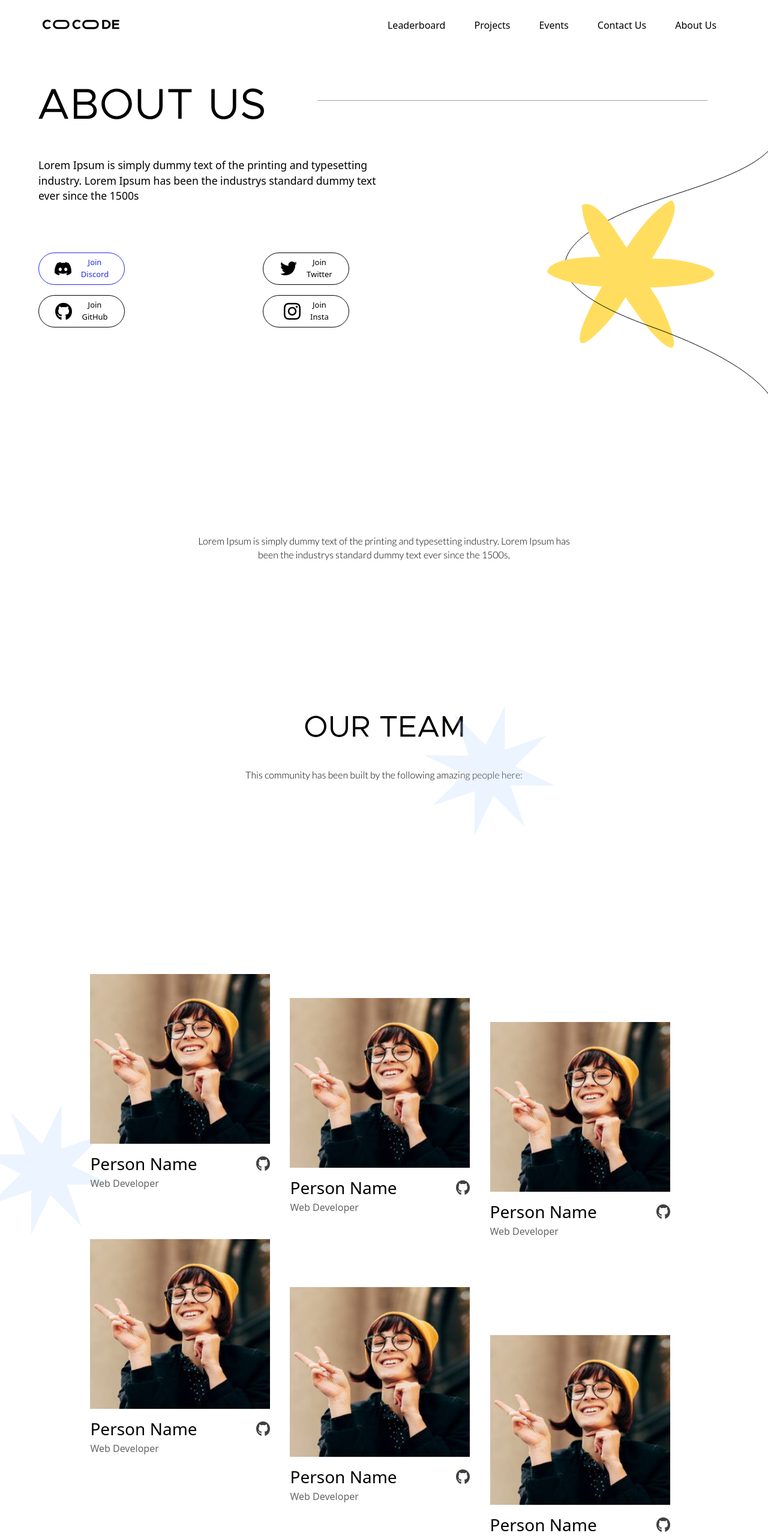
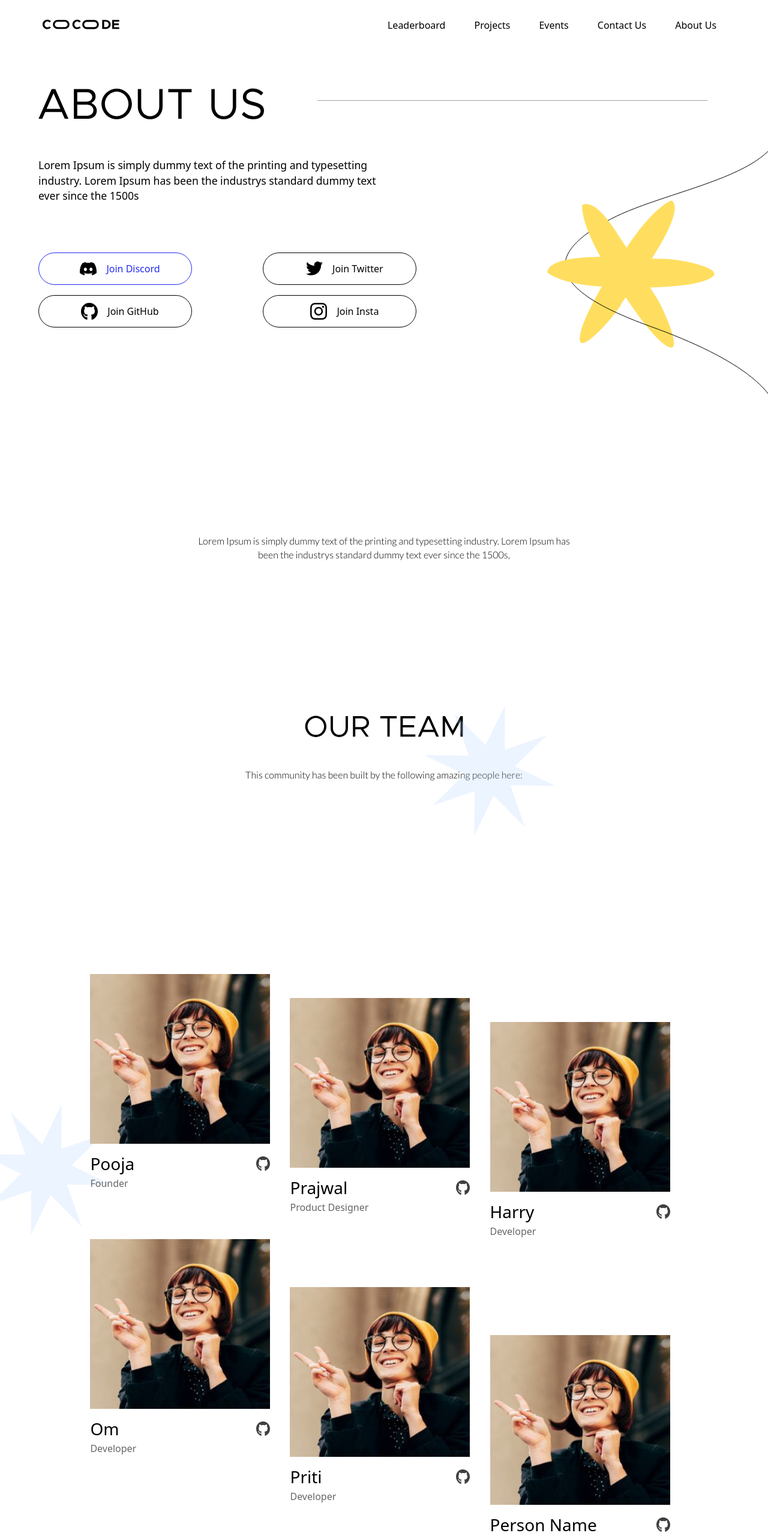
Before and after one commit to thecocode/cocode-client, a React (Create React App) app: page /about-us in a window 1280 px wide. Shown: the top 2566 px of the page at 60% size. Built offline with nearby package versions, Linux system fonts and the light colour scheme.

Commit message:
about us v2

```diff
--- a/src/components/Button/index.tsx
+++ b/src/components/Button/index.tsx
@@ -12,6 +12,7 @@ interface IBaseButton extends ButtonHTMLAttributes<HTMLButtonElement> {
   title?: string;
   variant?: ButtonVariants;
   extendedClassNames?: string;
+  link?: string;
 }
 
 const buttonStyles = {
@@ -23,6 +24,7 @@ export function BaseButton({
   type,
   LeftIcon,
   RightIcon,
+  link,
   extendedClassNames,
   variant = ButtonVariants.PRIMARY,
 }: IBaseButton) {
@@ -36,7 +38,9 @@ export function BaseButton({
       className={`px-[clamp(20px,2.9vw,40px)] py-[clamp(12px,1.25vw,24px)] flex items-center justify-center gap-4 ${getVariantStyles()} ${
         extendedClassNames ? extendedClassNames : null
       }`}
+
     >
+    { link ? <a href={link}  /> : null}
       {LeftIcon ? <LeftIcon /> : null}
       {title}
       {RightIcon ? <RightIcon /> : null}
--- a/src/routes/AboutUs/Buttons.tsx
+++ b/src/routes/AboutUs/Buttons.tsx
@@ -14,22 +14,27 @@ export function Buttons () {
         {
             icon: LeftArrow1,
             textColor: '#2129EF' ,
-            name: 'Join Discord'
+            name: 'Join Discord',
+            link: 'https://twitter.com/thecocode'
         },
         {
             icon: LeftArrow2,
             textColor: '#05669C' ,
-            name: 'Join Twitter'
+            name: 'Join Twitter',
+            link: 'https://twitter.com/thecocode'
+
         },
         {
             icon: LeftArrow3,
             textColor: '#886A3D' ,
-            name: 'Join GitHub'
+            name: 'Join GitHub',
+            link: 'https://twitter.com/thecocode'
         },
         {
             icon: LeftArrow4,
             textColor: '#000' ,
-            name: 'Join Insta'
+            name: 'Join Insta',
+            link: 'https://twitter.com/thecocode'
         },
     ]
     return(
@@ -46,7 +51,9 @@ export function Buttons () {
                 ${
                   screenType === ScreenTypes.TABLET ? 'text-[13px] w-[135px]  gap-1 h-[52px]' : null
                 }`}
+
                 />
+
                 <BaseButton
                   title= "Join Discrd"
 
--- a/src/routes/AboutUs/OurTeam.tsx
+++ b/src/routes/AboutUs/OurTeam.tsx
@@ -17,10 +17,10 @@ export function OurTeam ()  {
        <img className={`w-[100%] h-[75%] cover`} src="./assets/pic.png" />
        <div>
         <div className={`flex justify-between mt-3`}>
-          <p className={`text-[1.75rem] font-Poppins normal font-medium leading-normal `}>Person Name</p>
+          <p className={`text-[1.75rem] font-Poppins normal font-medium leading-normal `}>Pooja</p>
           <img src="./assets/Vector-6.svg"/>
         </div>
-        <div className={`font-Poppins text-[16px] normal text-[#666] leading-normal font-extralight`}>Web Developer</div>
+        <div className={`font-Poppins text-[16px] normal text-[#666] leading-normal font-extralight`}>Founder</div>
        </div>
     </div>
 
@@ -33,10 +33,10 @@ export function OurTeam ()  {
      <img className={`w-[100%] h-[75%] `} src="./assets/pic.png" />
      <div>
         <div className={`flex justify-between mt-3`}>
-          <p className={`text-[1.75rem] font-Poppins normal font-medium leading-normal `}>Person Name</p>
+          <p className={`text-[1.75rem] font-Poppins normal font-medium leading-normal `}>Prajwal</p>
           <img src="./assets/Vector-6.svg"/>
         </div>
-        <div className={`font-Poppins text-[16px] normal text-[#666] leading-normal font-extralight`}>Web Developer</div>
+        <div className={`font-Poppins text-[16px] normal text-[#666] leading-normal font-extralight`}>Product Designer</div>
        </div>
    </div>
 
@@ -49,10 +49,10 @@ export function OurTeam ()  {
      <img className={`w-[100%] h-[75%] cover`} src="./assets/pic.png" />
      <div>
         <div className={`flex justify-between mt-3`}>
-          <p className={`text-[1.75rem] font-Poppins normal font-medium leading-normal `}>Person Name</p>
+          <p className={`text-[1.75rem] font-Poppins normal font-medium leading-normal `}>Harry</p>
           <img src="./assets/Vector-6.svg"/>
         </div>
-        <div className={`font-Poppins text-[16px] normal text-[#666] leading-normal font-extralight`}>Web Developer</div>
+        <div className={`font-Poppins text-[16px] normal text-[#666] leading-normal font-extralight`}>Developer</div>
        </div>
    </div>
 
@@ -63,10 +63,10 @@ export function OurTeam ()  {
      <img className={`w-[100%] h-[75%]`} src="./assets/pic.png" />
      <div>
         <div className={`flex justify-between mt-3`}>
-          <p className={`text-[1.75rem] font-Poppins normal font-medium leading-normal `}>Person Name</p>
+          <p className={`text-[1.75rem] font-Poppins normal font-medium leading-normal `}>Om</p>
           <img src="./assets/Vector-6.svg"/>
         </div>
-        <div className={`font-Poppins text-[16px] normal text-[#666] leading-normal font-extralight`}>Web Developer</div>
+        <div className={`font-Poppins text-[16px] normal text-[#666] leading-normal font-extralight`}>Developer</div>
        </div>
    </div>
 
@@ -79,10 +79,10 @@ export function OurTeam ()  {
      <img className={`w-[100%] h-[75%] cover`} src="./assets/pic.png" />
      <div>
         <div className={`flex justify-between mt-3`}>
-          <p className={`text-[1.75rem] font-Poppins normal font-medium leading-normal `}>Person Name</p>
+          <p className={`text-[1.75rem] font-Poppins normal font-medium leading-normal `}>Priti</p>
           <img src="./assets/Vector-6.svg"/>
         </div>
-        <div className={`font-Poppins text-[16px] normal text-[#666] leading-normal font-extralight`}>Web Developer</div>
+        <div className={`font-Poppins text-[16px] normal text-[#666] leading-normal font-extralight`}>Developer</div>
        </div>
    </div>
 
--- a/src/routes/AboutUs/something.tsx
+++ b/src/routes/AboutUs/something.tsx
@@ -4,7 +4,7 @@ import { useMediaQuery } from '../../hooks';
 import { ButtonTypes, ScreenTypes } from '../../types';
 import { BaseButton } from '../../components/Button/index';
 import { LeftArrow1, LeftArrow2, LeftArrow3, LeftArrow4 } from './Icons';
-
+import { Link } from 'react-router-dom';
 
 export function Buttons () {
     const { screenType } = useMediaQuery();
@@ -14,24 +14,30 @@ export function Buttons () {
         {
             icon: LeftArrow1,
             socialColor: '#2129EF' ,
-            name: 'Join Discord'
+            name: 'Join Discord',
+            link: 'https://twitter.com/thecocode'
         },
         {
             icon: LeftArrow2,
             socialColor: '#05669C' ,
-            name: 'Join Twitter'
+            name: 'Join Twitter',
+            link: 'https://twitter.com/thecocode'
         },
         {
             icon: LeftArrow3,
             socialColor: '#886A3D' ,
-            name: 'Join GitHub'
+            name: 'Join GitHub',
+            link: 'https://twitter.com/thecocode'
         },
         {
             icon: LeftArrow4,
             socialColor: '#000' ,
-            name: 'Join Insta'
+            name: 'Join Insta',
+            link: 'https://twitter.com/thecocode'
         },
     ]
+
+
     return(
 
       <div className={`w-[50%] grid grid-cols-2 gap-0
@@ -47,12 +53,13 @@ export function Buttons () {
                 title= {social.name}
               key={key}
               LeftIcon={social.icon}
-              extendedClassNames={`mt-[1.3vw] max-w-[16rem] gap-2 h-[3.4rem] text-[${social.socialColor}]  border-[1px] border-blue-bor ${
-                screenType === ScreenTypes.TABLET ? 'text-[13px] max-w-[8rem] gap-2 h-[2.5rem]' : null
-              }
-              ${ screenType === ScreenTypes.MID_LAPTOP  ? 'text-[13px] max-w-[9rem] gap-1 h-[2.8rem]' : null}
-              `}
-            />
+              extendedClassNames={`mt-[1.3vw] max-w-[16rem] gap-2 h-[3.4rem] text-[${social.socialColor}]  border-[1px] border-blue-bor `}
+       link="https://twitter.com/thecocode"
+            >
+
+            </BaseButton>
+
+
             ))
 
         }
```
